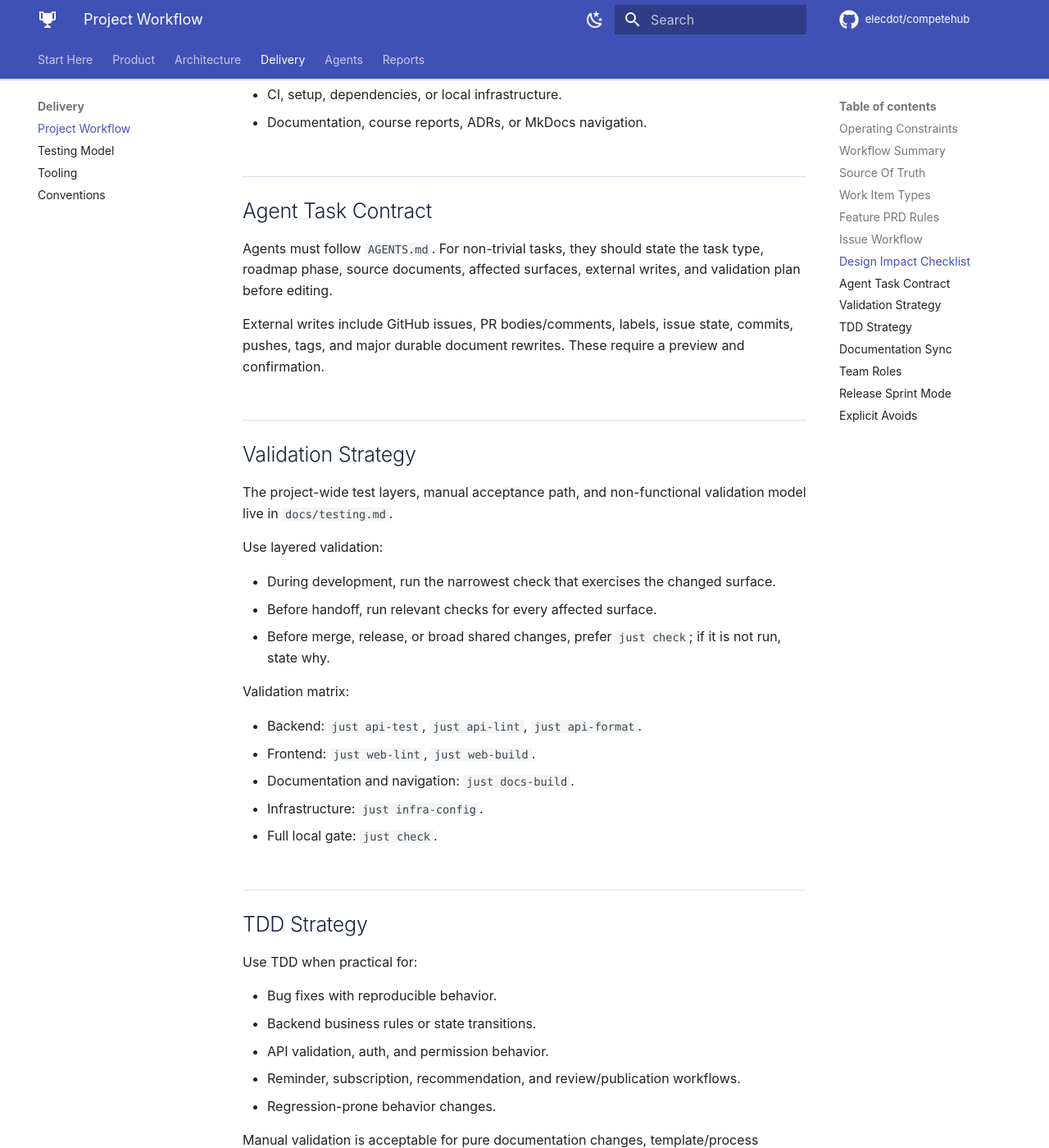
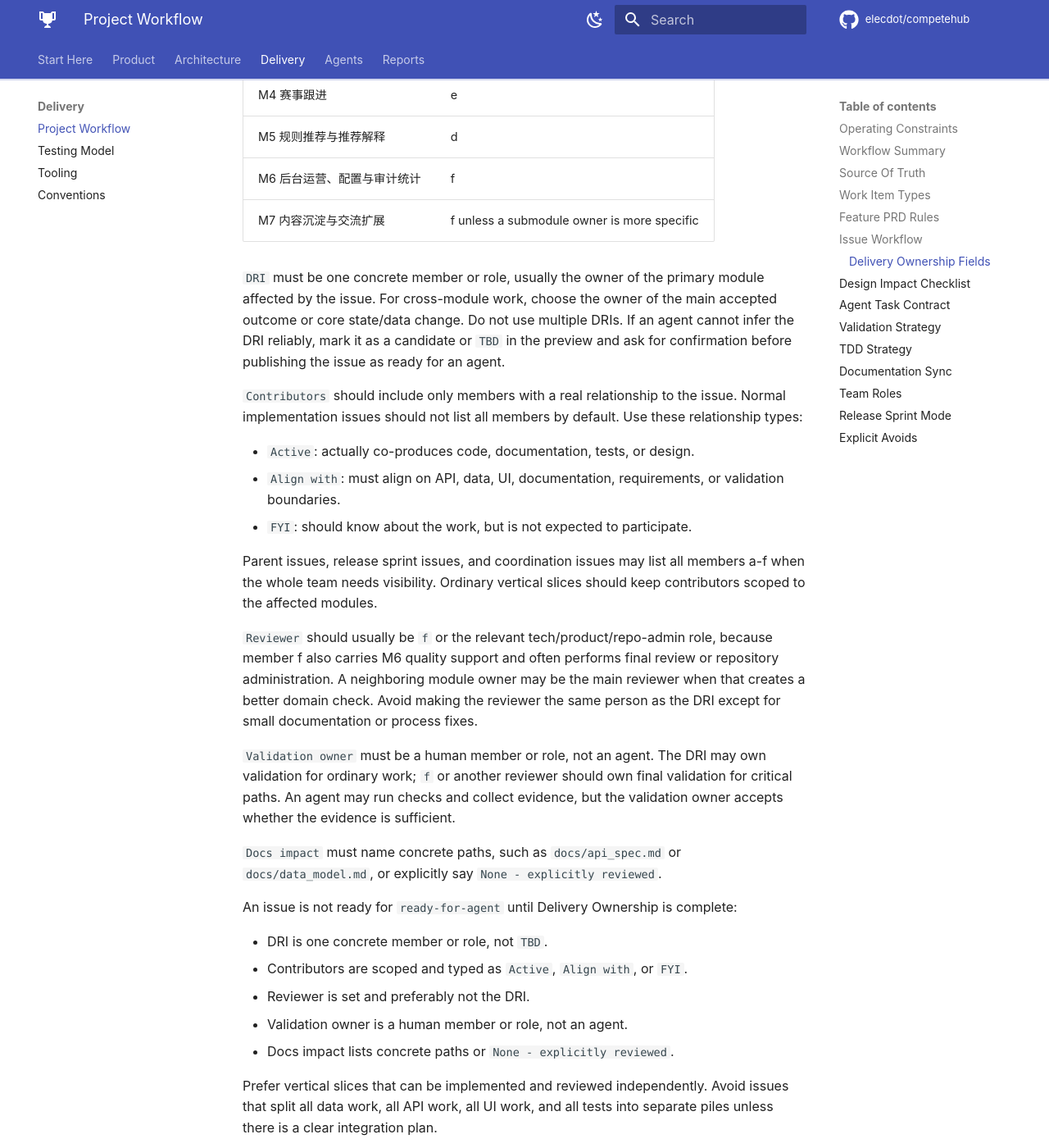
Before and after one commit to elecdot/competehub, an MkDocs documentation site: the page built from docs/project_workflow.md, in a window 1280 px wide and 1400 px high, scrolled down 3626 px. Shown: the whole window at 82% size. Built offline with MkDocs 1.6.1 and Material for MkDocs 9.7.7, drawn with Linux system fonts in a browser that asks for light colours; comment, search, counter and statistics services are not loaded; some of the changed text lies outside the part shown.

Commit message:
meta(github): involve sprint collaboration model in issues

```diff
--- a/docs/project_workflow.md
+++ b/docs/project_workflow.md
@@ -95,6 +95,67 @@ explicit:
   acceptance evidence.
 - Docs impact: source documents that must be updated or explicitly left
   unchanged.
+
+### Delivery Ownership Fields
+
+The default issue model is still one person completing one issue with agent
+assistance. Ownership fields make cross-module alignment visible; they do not
+turn every listed contributor into a co-implementer.
+
+Use the current module-owner mapping from
+`docs/reports/module_breakdown_v1.0.md` when assigning issue ownership:
+
+| Module | Default owner |
+|---|---|
+| M1 用户与画像管理 | a |
+| M2 赛事治理 | b |
+| M3 赛事发现与展示 | c |
+| M4 赛事跟进 | e |
+| M5 规则推荐与推荐解释 | d |
+| M6 后台运营、配置与审计统计 | f |
+| M7 内容沉淀与交流扩展 | f unless a submodule owner is more specific |
+
+`DRI` must be one concrete member or role, usually the owner of the primary
+module affected by the issue. For cross-module work, choose the owner of the
+main accepted outcome or core state/data change. Do not use multiple DRIs. If an
+agent cannot infer the DRI reliably, mark it as a candidate or `TBD` in the
+preview and ask for confirmation before publishing the issue as ready for an
+agent.
+
+`Contributors` should include only members with a real relationship to the
+issue. Normal implementation issues should not list all members by default. Use
+these relationship types:
+
+- `Active`: actually co-produces code, documentation, tests, or design.
+- `Align with`: must align on API, data, UI, documentation, requirements, or
+  validation boundaries.
+- `FYI`: should know about the work, but is not expected to participate.
+
+Parent issues, release sprint issues, and coordination issues may list all
+members a-f when the whole team needs visibility. Ordinary vertical slices
+should keep contributors scoped to the affected modules.
+
+`Reviewer` should usually be `f` or the relevant tech/product/repo-admin role,
+because member f also carries M6 quality support and often performs final
+review or repository administration. A neighboring module owner may be the main
+reviewer when that creates a better domain check. Avoid making the reviewer the
+same person as the DRI except for small documentation or process fixes.
+
+`Validation owner` must be a human member or role, not an agent. The DRI may own
+validation for ordinary work; `f` or another reviewer should own final
+validation for critical paths. An agent may run checks and collect evidence, but
+the validation owner accepts whether the evidence is sufficient.
+
+`Docs impact` must name concrete paths, such as `docs/api_spec.md` or
+`docs/data_model.md`, or explicitly say `None - explicitly reviewed`.
+
+An issue is not ready for `ready-for-agent` until Delivery Ownership is complete:
+
+- DRI is one concrete member or role, not `TBD`.
+- Contributors are scoped and typed as `Active`, `Align with`, or `FYI`.
+- Reviewer is set and preferably not the DRI.
+- Validation owner is a human member or role, not an agent.
+- Docs impact lists concrete paths or `None - explicitly reviewed`.
 
 Prefer vertical slices that can be implemented and reviewed independently. Avoid
 issues that split all data work, all API work, all UI work, and all tests into
```
Also changed, not shown: docs/agents/issue-tracker.md (+36 -0 lines), 2 other files.
